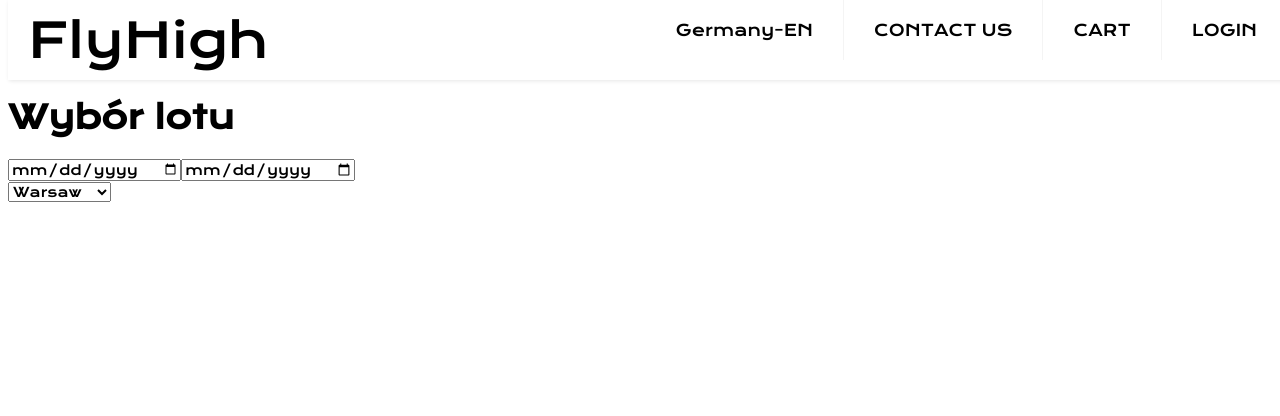
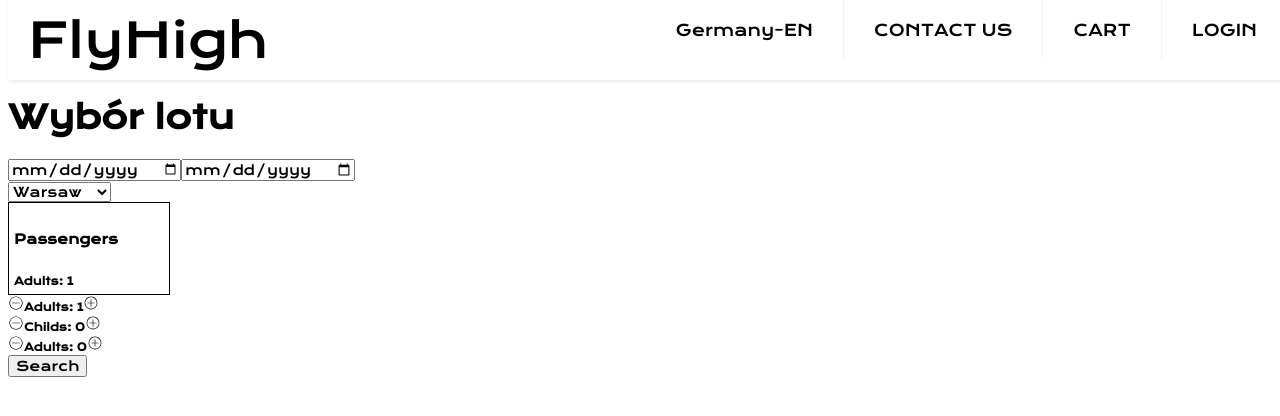
Before and after one commit to VictoriaBlat/AirlabApp, an Angular app: page /flight in a window 1280 px wide. Shown: the top 416 px of the page. Built offline with nearby package versions, Linux system fonts and the light colour scheme.

Commit message:
adding passengers in progress

```diff
--- a/src/app/flight/flight.component.css
+++ b/src/app/flight/flight.component.css
@@ -0,0 +1,34 @@
+.input-box {
+  border: solid 1px black;
+  padding: 5px;
+  width: 150px;
+}
+
+.svg-icon {
+  width: 1em;
+  height: 1em;
+  /* padding: 1.5em; */
+}
+
+.svg-icon path,
+.svg-icon polygon,
+.svg-icon rect {
+  fill: black;
+}
+
+.svg-icon circle {
+  stroke: black;
+  /* stroke: #4691f6; */
+
+  stroke-width: 1;
+}
+.plusMinus {
+  display: flexbox;
+  flex-direction: row;
+  align-items: center;
+}
+h6 {
+  display: inline;
+  /* padding-top: 1.5em;
+  padding-bottom: 1.5em; */
+}
--- a/src/app/flight/flight.component.html
+++ b/src/app/flight/flight.component.html
@@ -33,10 +33,67 @@
       </option>
     </select>
   </div>
+  <div class="input-box" (click)="changePassengers()">
+    <h5>Passengers</h5>
+    <h6>Adults: {{ passengers.adults }}</h6>
+  </div>
+  <div>
+    <div class="passenger-adult plusMinus">
+      <svg
+        id="adults"
+        class="svg-icon"
+        viewBox="0 0 20 20"
+        #adult
+        (click)="deletePassengers(adult)"
+      >
+        <path
+          d="M14.776,10c0,0.239-0.195,0.434-0.435,0.434H5.658c-0.239,0-0.434-0.195-0.434-0.434s0.195-0.434,0.434-0.434h8.684C14.581,9.566,14.776,9.762,14.776,10 M18.25,10c0,4.558-3.693,8.25-8.25,8.25c-4.557,0-8.25-3.691-8.25-8.25c0-4.557,3.693-8.25,8.25-8.25C14.557,1.75,18.25,5.443,18.25,10 M17.382,10c0-4.071-3.312-7.381-7.382-7.381C5.929,2.619,2.619,5.93,2.619,10c0,4.07,3.311,7.382,7.381,7.382C14.07,17.383,17.382,14.07,17.382,10"
+        ></path>
+      </svg>
+      <h6>Adults: {{ passengers.adults }}</h6>
+      <svg
+        class="svg-icon"
+        viewBox="0 0 20 20"
+        id="adults"
+        #adult
+        (click)="addPassengers(adult)"
+      >
+        <path
+          d="M14.613,10c0,0.23-0.188,0.419-0.419,0.419H10.42v3.774c0,0.23-0.189,0.42-0.42,0.42s-0.419-0.189-0.419-0.42v-3.774H5.806c-0.23,0-0.419-0.189-0.419-0.419s0.189-0.419,0.419-0.419h3.775V5.806c0-0.23,0.189-0.419,0.419-0.419s0.42,0.189,0.42,0.419v3.775h3.774C14.425,9.581,14.613,9.77,14.613,10 M17.969,10c0,4.401-3.567,7.969-7.969,7.969c-4.402,0-7.969-3.567-7.969-7.969c0-4.402,3.567-7.969,7.969-7.969C14.401,2.031,17.969,5.598,17.969,10 M17.13,10c0-3.932-3.198-7.13-7.13-7.13S2.87,6.068,2.87,10c0,3.933,3.198,7.13,7.13,7.13S17.13,13.933,17.13,10"
+        ></path>
+      </svg>
+    </div>
+    <div class="passenger-child">
+      <svg class="svg-icon" viewBox="0 0 20 20">
+        <path
+          d="M14.776,10c0,0.239-0.195,0.434-0.435,0.434H5.658c-0.239,0-0.434-0.195-0.434-0.434s0.195-0.434,0.434-0.434h8.684C14.581,9.566,14.776,9.762,14.776,10 M18.25,10c0,4.558-3.693,8.25-8.25,8.25c-4.557,0-8.25-3.691-8.25-8.25c0-4.557,3.693-8.25,8.25-8.25C14.557,1.75,18.25,5.443,18.25,10 M17.382,10c0-4.071-3.312-7.381-7.382-7.381C5.929,2.619,2.619,5.93,2.619,10c0,4.07,3.311,7.382,7.381,7.382C14.07,17.383,17.382,14.07,17.382,10"
+        ></path>
+      </svg>
+      <h6>Childs: {{ passengers.childs }}</h6>
+      <svg class="svg-icon" viewBox="0 0 20 20">
+        <path
+          d="M14.613,10c0,0.23-0.188,0.419-0.419,0.419H10.42v3.774c0,0.23-0.189,0.42-0.42,0.42s-0.419-0.189-0.419-0.42v-3.774H5.806c-0.23,0-0.419-0.189-0.419-0.419s0.189-0.419,0.419-0.419h3.775V5.806c0-0.23,0.189-0.419,0.419-0.419s0.42,0.189,0.42,0.419v3.775h3.774C14.425,9.581,14.613,9.77,14.613,10 M17.969,10c0,4.401-3.567,7.969-7.969,7.969c-4.402,0-7.969-3.567-7.969-7.969c0-4.402,3.567-7.969,7.969-7.969C14.401,2.031,17.969,5.598,17.969,10 M17.13,10c0-3.932-3.198-7.13-7.13-7.13S2.87,6.068,2.87,10c0,3.933,3.198,7.13,7.13,7.13S17.13,13.933,17.13,10"
+        ></path>
+      </svg>
+    </div>
+    <div class="passenger-infant">
+      <svg class="svg-icon" viewBox="0 0 20 20">
+        <path
+          d="M14.776,10c0,0.239-0.195,0.434-0.435,0.434H5.658c-0.239,0-0.434-0.195-0.434-0.434s0.195-0.434,0.434-0.434h8.684C14.581,9.566,14.776,9.762,14.776,10 M18.25,10c0,4.558-3.693,8.25-8.25,8.25c-4.557,0-8.25-3.691-8.25-8.25c0-4.557,3.693-8.25,8.25-8.25C14.557,1.75,18.25,5.443,18.25,10 M17.382,10c0-4.071-3.312-7.381-7.382-7.381C5.929,2.619,2.619,5.93,2.619,10c0,4.07,3.311,7.382,7.381,7.382C14.07,17.383,17.382,14.07,17.382,10"
+        ></path>
+      </svg>
+      <h6>Adults: {{ passengers.infants }}</h6>
+      <svg class="svg-icon" viewBox="0 0 20 20">
+        <path
+          d="M14.613,10c0,0.23-0.188,0.419-0.419,0.419H10.42v3.774c0,0.23-0.189,0.42-0.42,0.42s-0.419-0.189-0.419-0.42v-3.774H5.806c-0.23,0-0.419-0.189-0.419-0.419s0.189-0.419,0.419-0.419h3.775V5.806c0-0.23,0.189-0.419,0.419-0.419s0.42,0.189,0.42,0.419v3.775h3.774C14.425,9.581,14.613,9.77,14.613,10 M17.969,10c0,4.401-3.567,7.969-7.969,7.969c-4.402,0-7.969-3.567-7.969-7.969c0-4.402,3.567-7.969,7.969-7.969C14.401,2.031,17.969,5.598,17.969,10 M17.13,10c0-3.932-3.198-7.13-7.13-7.13S2.87,6.068,2.87,10c0,3.933,3.198,7.13,7.13,7.13S17.13,13.933,17.13,10"
+        ></path>
+      </svg>
+    </div>
+  </div>
   <!-- liczba pasażerów -->
   <!-- <a routerLink="/log"> <button (click)="saving()">Logowanie</button> </a> -->
+  <a routerLink="/details"><button (click)="searchFlight()">Search</button></a>
 </div>
 <!-- <button (click)="counter()">Licznik</button> -->
-<!-- <a routerLink="/details"><button (click)="searchFlight()">Search</button></a> -->
 
 <!-- <router-outlet> </router-outlet> -->
--- a/src/app/flight/flight.component.ts
+++ b/src/app/flight/flight.component.ts
@@ -7,30 +7,23 @@ import { connectionsInfo } from '../connectionsInfo';
   styleUrls: ['./flight.component.css'],
 })
 export class FlightComponent implements OnInit {
-  public opts = connectionsInfo;
-  constructor(private router: Router) {}
+  opts = connectionsInfo;
+  departureDate: string;
+  arrivalDate: string;
+  departureCity;
+  arrivalCity: string;
+  arrivalOptions;
+  bookingData = [];
+  passengers = { adults: 1, childs: 0, infants: 0 };
+  totalpassengers = 0;
   public today = `${new Date().getFullYear()}-0${
     new Date().getMonth() + 1
   }-${new Date().getDate()}`;
+  constructor(private router: Router) {}
+  ngOnInit() {
+    let cities = this.opts.forEach((city) => {});
+  }
 
-  ngOnInit() {
-    let cities = this.opts.forEach((city) => {
-      console.log(city.city);
-    });
-  }
-  // public cities = ['Warszawa', 'Paryż', 'Nowy Jork'];
-  // public opts = [
-  //   { key: 'Warsaw', value: ['Paris', 'New York'] },
-  //   { key: 'Paris', value: ['Warsaw', 'New York'] },
-  //   { key: 'New York', value: ['Warsaw', 'Paris'] },
-  // ];
-
-  departureDate;
-  arrivalDate;
-  departureCity;
-  arrivalCity;
-  arrivalOptions;
-  bookingData = [];
   @Output() public bookingEvent = new EventEmitter();
   setTime(event) {
     this[event.target.id] = event.target.value;
@@ -45,13 +38,11 @@ export class FlightComponent implements OnInit {
         this.arrivalOptions = this.opts[i].value;
       }
     }
-    console.log('arrivaloptions', this.arrivalOptions);
-    console.log('length', this.arrivalOptions.length);
   }
   changeArrivalCity(event) {
-    console.log('fired');
     this.arrivalCity = event.target.value;
     console.log(this.arrivalCity);
+    //move the following part to details component coditions
     let aCode;
     this.opts.forEach((city) => {
       if (city.city === this.arrivalCity) {
@@ -61,18 +52,40 @@ export class FlightComponent implements OnInit {
 
     console.log(aCode);
   }
-  // searchFlight() {
-  //   this.bookingData = [
-  //     {
-  //       departureDate: this.departureDate,
-  //       arrivalDate: this.arrivalDate,
-  //       departureCity: this.departureCity,
-  //       arrivalCity: this.arrivalCity,
+  // <------------------_CHANGING PASSANGERS START---------------->
+  changePassengers() {}
+  deletePassengers(ev) {
+    console.log('fired');
+    console.log(typeof ev.id);
+    if (this.passengers[ev.id] > 0) {
+      this.passengers[ev.id] = this.passengers[ev.id] - 1;
+    }
+  }
+  addPassengers(ev) {
+    this.countTotalPassangers();
 
-  //       passengers: [],
-  //     },
-  //   ];
-  //   localStorage.setItem('booking', JSON.stringify(this.bookingData));
-  //   this.bookingEvent.emit(this.bookingData);
-  // }
+    if (this.totalpassengers < 10) {
+      this.passengers[ev.id] = this.passengers[ev.id] + 1;
+    }
+    this.countTotalPassangers();
+  }
+  countTotalPassangers() {
+    let { adults, childs, infants } = this.passengers;
+    this.totalpassengers = adults + childs + infants;
+  }
+  // <------------------_CHANGING PASSANGERS END---------------->
+
+  searchFlight() {
+    this.bookingData = [
+      {
+        departureDate: this.departureDate,
+        arrivalDate: this.arrivalDate,
+        departureCity: this.departureCity,
+        arrivalCity: this.arrivalCity,
+        passengers: this.passengers,
+      },
+    ];
+    localStorage.setItem('booking', JSON.stringify(this.bookingData));
+    this.bookingEvent.emit(this.bookingData);
+  }
 }
```
